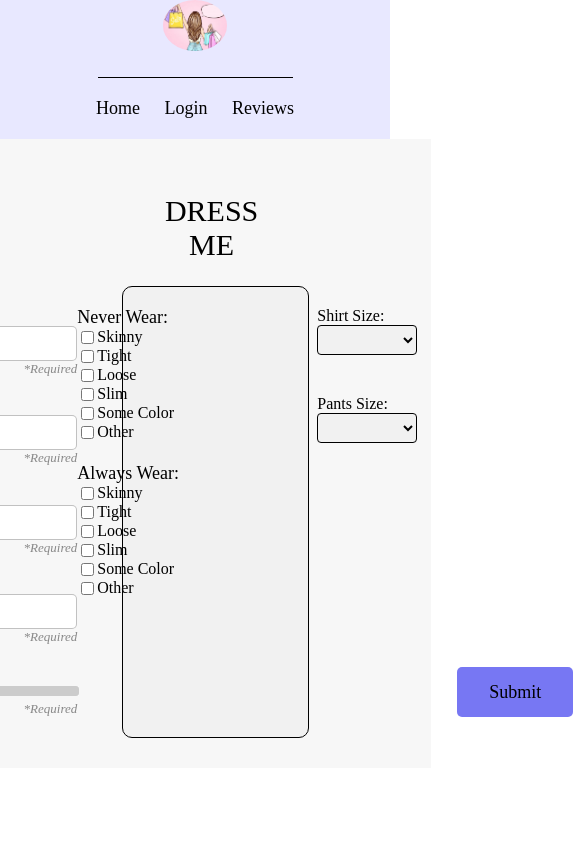
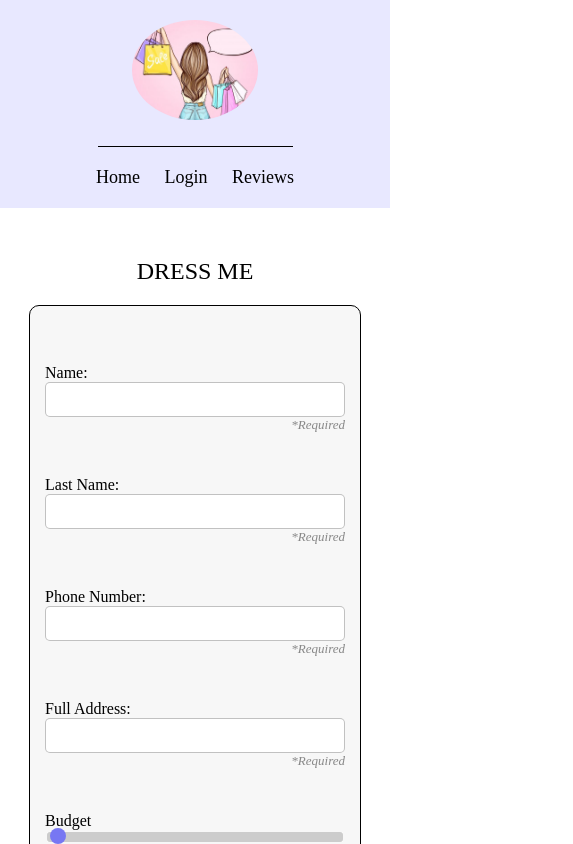
Before and after one commit to hilashay/Shes-got-it-Client, a React (Create React App) app: page /dressme in a window 390 px wide. Shown: the top 844 px of the page, 573 px wide, since content can reach past the window. Built offline with nearby package versions, Linux system fonts and the light colour scheme; a web font is replaced by a local one.

Commit message:
Completed-responsive-design

```diff
--- a/src/App.css
+++ b/src/App.css
@@ -4,8 +4,6 @@
   font-size: 18px;
   text-align: center;
   justify-content: center;
-
-  /* text-transform: uppercase; */
 }
 
 .link {
@@ -91,7 +89,6 @@ h2 {
   display: flex;
   flex-direction: column;
   align-items: center;
-  background-color: #dddddd3b;
   padding: 30px;
 }
 
@@ -234,12 +231,6 @@ select {
 footer p {
   font-size: 13px;
 }
-/*
-@media (prefers-reduced-motion: no-preference) {
-  .App-logo {
-    animation: App-logo-spin infinite 20s linear;
-  }
-} */
 
 .App-link {
   color: #61dafb;
@@ -260,56 +251,11 @@ footer p {
   width: 60%;
   display: grid;
   grid-template-columns: repeat(3, 1fr);
-  /* grid-template-rows: repeat(3, 100px); */
   padding: 10px;
   position: relative;
   left: 20%;
   grid-gap: 0px 20px;
 }
-/*
-.each-review {
-  display: flex;
-  align-items: flex-end;
-  justify-content: center;
-  align-self: flex-end;
-  width: 200px;
-  height: 200px;
-  border-radius: 20px;
-  background-color: rgba(255, 255, 255, 0.8);
-  border: 1px solid rgba(0, 0, 0, 0.8);
-  padding: 20px;
-  font-size: 30px;
-  text-align: center;
-  margin-top: 50px;
-  margin-left: 20px;
-  text-align: end;
-} */
-
-/* .usersPhotos-container {
-  display: flex;
-  display: grid;
-  grid-template-columns: auto auto;
-  padding: 10px;
-} */
-
-/* .usersPhotos { */
-/* display: flex; */
-/* align-items: flex-end;
-  justify-content: center;
-  align-self: flex-end; */
-/* width: 100px;
-  height: 100px;
-  border-radius: 20px;
-  background-color: rgba(255, 255, 255, 0.8); */
-/* border: 1px solid rgba(166, 30, 30, 0.8); */
-/* padding: 20px;
-  font-size: 15px;
-  text-align: center;
-  margin-top: 50px;
-  margin-left: 20px;
-  text-align: end; */
-/* position: fixed; */
-/* } */
 
 .review {
   position: relative;
@@ -393,10 +339,6 @@ footer p {
 }
 
 .modal-close-button {
-  /* display: flex;
-  justify-content: center;
-  align-items: center; */
-  /* margin-top: 20px; */
   position: relative;
   top: 250px;
   height: 50px;
@@ -404,8 +346,6 @@ footer p {
   border-radius: 20px;
   background-color: #7777f3;
   border: none;
-  /* margin-left: 46%; */
-  /* margin-bottom: 40px; */
 }
 
 .modal-close-button:hover {
@@ -416,29 +356,33 @@ footer p {
 }
 
 @media only screen and (min-width: 320px) and (max-width: 480px) {
+  .main-home-page {
+    padding: 20px;
+  }
   .App-main-img {
     width: 100%;
+    border-radius: 20px;
   }
   .App-logo {
     width: 95%;
+    height: 100px;
+    margin-top: 20px;
+  }
+  h1 {
+    width: 95%;
+    font-size: revert;
   }
   h2 {
+    font-size: x-large;
+  }
+  input[type="text"] {
+    width: 100%;
+  }
+  input[type="range"] {
+    width: 100%;
+  }
+  .success-cunteiner {
     width: 95%;
-  }
-
-  /* nav {
-    width: 95%;
-  } */
-  .main-container {
-    width: 95%;
-  }
-  .input-container {
-    width: 95%;
-  }
-  .column1 {
-    width: 95%;
-  }
-  .column2 {
-    width: 95%;
+    padding: 15px;
   }
 }
--- a/src/routes/Components/RangeInputAndValidation.jsx
+++ b/src/routes/Components/RangeInputAndValidation.jsx
@@ -42,4 +42,8 @@ const DisplayRange = styled.div`
 const RangeContainer = styled.div`
   display: flex;
   flex-direction: row;
+
+  @media only screen and (min-width: 320px) and (max-width: 480px) {
+    width: 100%;
+  }
 `;
--- a/src/routes/Components/SelectInput.jsx
+++ b/src/routes/Components/SelectInput.jsx
@@ -29,6 +29,11 @@ const SelectInputContainer = styled.div`
   display: flex;
   flex-direction: column;
   align-items: start;
+
+  @media only screen and (min-width: 320px) and (max-width: 480px) {
+    width: -webkit-fill-available;
+    flex-direction: row;
+  }
 `;
 
 const Select = styled.select`
@@ -37,4 +42,5 @@ const Select = styled.select`
   border: solid 1px;
   border-radius: 4px;
   background-color: #f1f1f1;
+  flex-direction: column;
 `;
--- a/src/routes/Components/TextInput.jsx
+++ b/src/routes/Components/TextInput.jsx
@@ -3,18 +3,22 @@ import styled from "styled-components";
 
 const TextInput = (props) => {
   return (
-    <Container>
+    <TextInputContainer>
       <label className="label-input">{props.label}</label>
       <input type="text" onChange={props.onChange} />
-    </Container>
+    </TextInputContainer>
   );
 };
 
 export default TextInput;
 
-const Container = styled.div`
+const TextInputContainer = styled.div`
   display: flex;
-  justify-content: flex-start;
   flex-direction: column;
-  min-width: 200px;
+  align-items: start;
+  width: 220px;
+
+  @media only screen and (min-width: 320px) and (max-width: 480px) {
+    width: 100%;
+  }
 `;
--- a/src/routes/Components/TextInputAndValidation.jsx
+++ b/src/routes/Components/TextInputAndValidation.jsx
@@ -2,15 +2,26 @@ import React from "react";
 import TextInput from "./TextInput";
 import ErrorValidation from "./ErrorValidation";
 import Required from "./UI/Required";
-import Container from "./UI/InputAndValidationContainer";
+import styled from "styled-components";
 
 const TextInputAndValidation = ({ labelText, fieldName, onChange, shouldShowError }) => {
   return (
-    <Container>
+    <TextInputContainer>
       <TextInput label={labelText} onChange={onChange} />
       {shouldShowError ? <ErrorValidation field={fieldName} /> : <Required>*Required</Required>}
-    </Container>
+    </TextInputContainer>
   );
 };
 
 export default TextInputAndValidation;
+
+const TextInputContainer = styled.div`
+  display: flex;
+  flex-direction: column;
+  align-items: start;
+  width: 220px;
+
+  @media only screen and (min-width: 320px) and (max-width: 480px) {
+    width: 100%;
+  }
+`;
--- a/src/routes/Components/UI/InputAndValidationContainer.jsx
+++ b/src/routes/Components/UI/InputAndValidationContainer.jsx
@@ -5,6 +5,10 @@ const Container = styled.div`
   flex-direction: column;
   align-items: start;
   width: 220px;
+
+  @media only screen and (min-width: 320px) and (max-width: 480px) {
+    width: 100%;
+  }
 `;
 
 export default Container;
--- a/src/routes/Dressme.jsx
+++ b/src/routes/Dressme.jsx
@@ -161,13 +161,13 @@ function DressMe(props) {
             </Container>
           </Column1>
           <Column2>
-            <Container>
+            <AlwaysAndNeverWearContainer>
               Never Wear:
               <NeverWearInputContainer neverWearChangeHandler={neverWearChangeHandler} />
               <br></br>
               Always Wear:
               <AlwaysWearInputContainer alwaysWearChangeHandler={alwaysWearChangeHandler} />
-            </Container>
+            </AlwaysAndNeverWearContainer>
           </Column2>
           <Column3>
             <SelectInput
@@ -199,6 +199,11 @@ const Column1 = styled.div`
   align-items: flex-start;
   margin-left: 20px;
   flex: 3;
+  padding: 15px;
+
+  @media only screen and (min-width: 320px) and (max-width: 480px) {
+    margin: 0 0 0 0;
+  }
 `;
 
 const Column2 = styled.div`
@@ -207,7 +212,25 @@ const Column2 = styled.div`
   justify-content: flex-start;
   align-items: flex-start;
   margin-top: 20px;
-  flex: 2;
+  flex: 1;
+
+  @media only screen and (min-width: 320px) and (max-width: 480px) {
+    flex-direction: row;
+    justify-content: space-around;
+    margin: 0 0 0 0;
+  }
+`;
+
+const AlwaysAndNeverWearContainer = styled.div`
+  display: flex;
+  flex-direction: column;
+  align-items: start;
+  width: 220px;
+
+  @media only screen and (min-width: 320px) and (max-width: 480px) {
+    width: 100%;
+    flex-direction: row;
+  }
 `;
 
 const Column3 = styled.div`
@@ -217,11 +240,16 @@ const Column3 = styled.div`
   align-items: start;
   margin-right: 20px;
   margin-bottom: 20px;
-  flex: 1;
+  flex: 0.5;
+
+  @media only screen and (min-width: 320px) and (max-width: 480px) {
+    margin: 0 0 0 0;
+  }
 `;
 
 const Form = styled.form`
   display: flex;
+  position: relative;
   flex-direction: row;
   width: 50%;
   height: 450px;
@@ -230,9 +258,18 @@ const Form = styled.form`
   border-radius: 10px;
   border-style: solid;
   background-color: #dddddd3b;
+
+  @media only screen and (min-width: 320px) and (max-width: 480px) {
+    width: 100%;
+    height: 1000px;
+    flex-direction: column;
+  }
 `;
 
 const Submit = styled.button`
+  position: absolute;
+  bottom: 20px;
+  right: 10px;
   background-color: #7777f3;
   height: 50px;
   border: none;
@@ -242,6 +279,10 @@ const Submit = styled.button`
   cursor: pointer;
   border-radius: 5px;
   line-height: 0px;
+
+  @media only screen and (min-width: 320px) and (max-width: 480px) {
+    position: initial;
+  }
 `;
 
 const SubmitContainer = styled.div`
@@ -251,4 +292,24 @@ const SubmitContainer = styled.div`
   align-items: end;
   margin-right: 20px;
   margin-bottom: 20px;
+
+  @media (min-width: 320px) and (max-width: 480px) {
+    align-items: unset;
+    margin: 0 0 0 0;
+  }
 `;
+
+const Div1 = styled.div`
+  width: 100px;
+  height: 100px;
+  background-color: red;
+  @media (min-width: 320px) and (max-width: 480px) {
+  }
+`;
+const Div2 = styled.div`
+  width: 100px;
+  height: 100px;
+  background-color: gray;
+  @media (min-width: 320px) and (max-width: 480px) {
+  }
+`;
```
